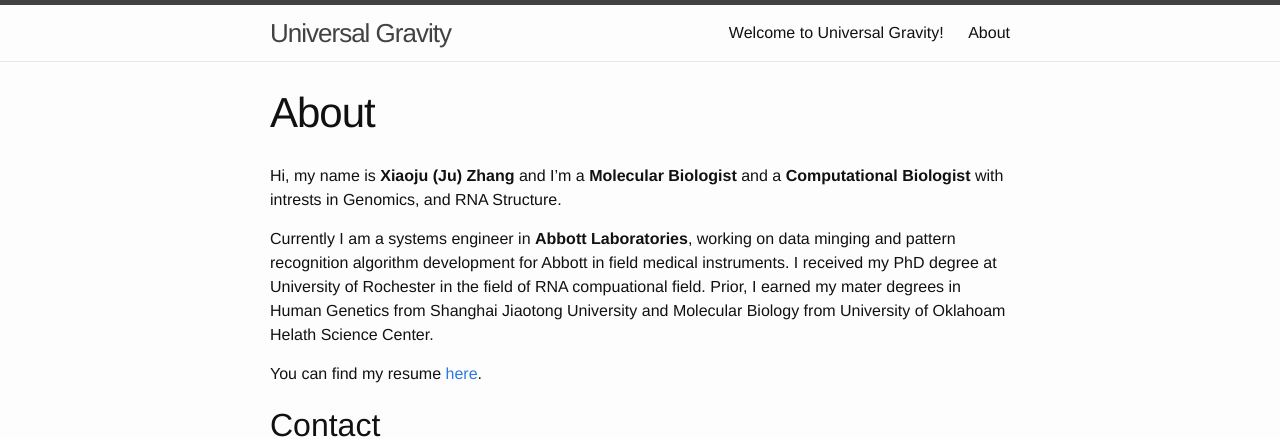
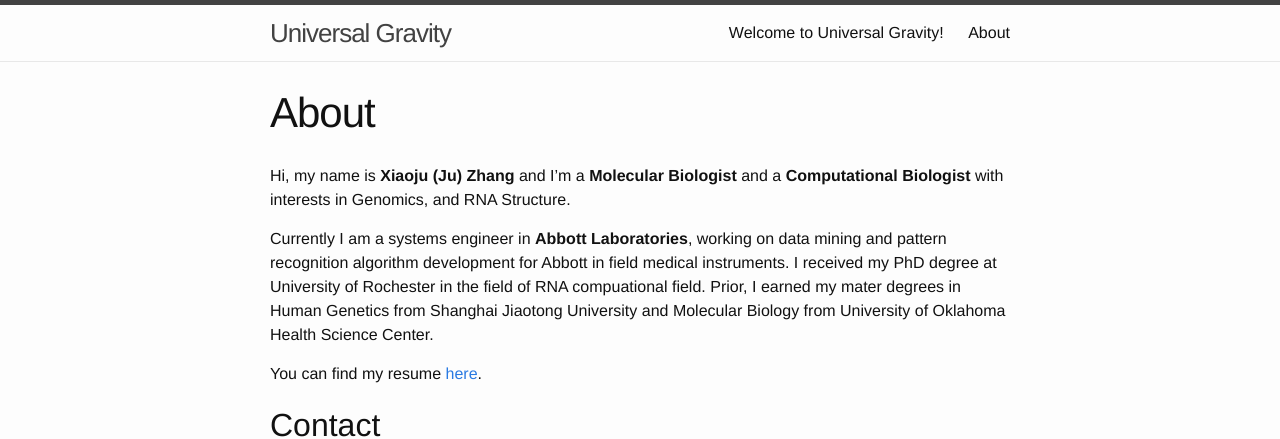
Before and after one commit to juvion/juvion.github.io, a Jekyll site: the page built from about.md, in a window 1280 px wide. Shown: the top 439 px of the page. Built offline with Jekyll 4.4.1, drawn with Linux system fonts in a browser that asks for light colours; Markdown is read by kramdown in place of the engine named in the settings.

```diff
--- a/about.md
+++ b/about.md
@@ -6,9 +6,9 @@ page-class: page-about
 ---
 
 Hi, my name is __Xiaoju (Ju) Zhang__ and I’m a __Molecular Biologist__ and a __Computational Biologist__ with
-intrests in Genomics, and RNA Structure.
+interests in Genomics, and RNA Structure.
 
-Currently I am a systems engineer in __Abbott Laboratories__, working on data minging and pattern recognition algorithm development for Abbott in field medical instruments. I received my PhD degree at University of Rochester in the field of RNA compuational field. Prior, I earned my mater degrees in Human Genetics from Shanghai Jiaotong University and Molecular Biology from University of Oklahoam Helath Science Center.
+Currently I am a systems engineer in __Abbott Laboratories__, working on data mining and pattern recognition algorithm development for Abbott in field medical instruments. I received my PhD degree at University of Rochester in the field of RNA compuational field. Prior, I earned my mater degrees in Human Genetics from Shanghai Jiaotong University and Molecular Biology from University of Oklahoma Health Science Center.
 
 You can find my resume [here](http://juvion.github.io/resume.html).
 
```
Also changed, not shown: 1 other file.
